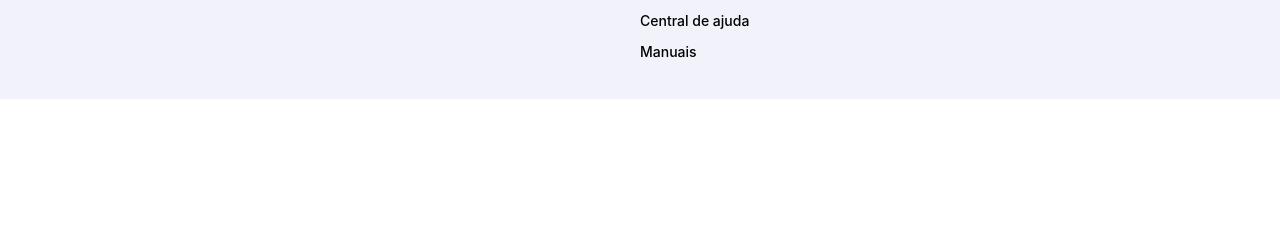
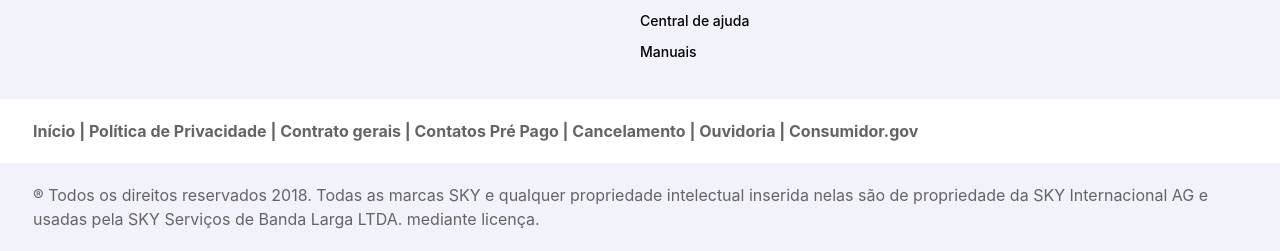
Before and after one commit to Guilherme-Roussin/FrontEndTest, a plain HTML site: page src/index.html in a window 1280 px wide. Shown: the part 1136-1387 px from the top of the page. Before the commit the page ends 1235 px from the top, so only its background shows below. Drawn offline with Linux system fonts and the light colour scheme.

Commit message:
Copyright footer

```diff
--- a/src/index.html
+++ b/src/index.html
@@ -104,7 +104,8 @@
             <h6>Categoria</h6>
             <div class="carousel-movies slickresponsive">
                 <div class="items">
-                    <img src="https://d3bntrzcei186j.cloudfront.net/fit-in/1000x1500/images/sky-content-hub-prd/5afffea9c7c80900d54022c4/5a563880332c65000165b739_3_1000x1500.jpeg"" alt="">
+                    <img src="https://d3bntrzcei186j.cloudfront.net/fit-in/1000x1500/images/sky-content-hub-prd/5afffea9c7c80900d54022c4/5a563880332c65000165b739_3_1000x1500.jpeg"
+                        alt="">
                 </div>
             </div>
 
@@ -310,6 +311,23 @@
         </div>
 
         <!-- Footer-Copyright -->
+        <div class="footer-copyright">
+            <div class="row">
+                <p class="px-5 mb-0">
+                    <strong>
+                        Início | Política de Privacidade | Contrato gerais | Contatos Pré Pago | Cancelamento |
+                        Ouvidoria | Consumidor.gov
+                    </strong>
+                </p>
+            </div>
+            <div class="row">
+                <p class="text-md-left text-center px-5 mb-0">
+                    ® Todos os direitos reservados 2018. Todas as marcas SKY e qualquer propriedade intelectual inserida
+                    nelas são de propriedade da SKY Internacional AG e usadas pela SKY Serviços de Banda Larga LTDA.
+                    mediante licença.
+                </p>
+            </div>
+        </div>
 
     </footer>
 
```
